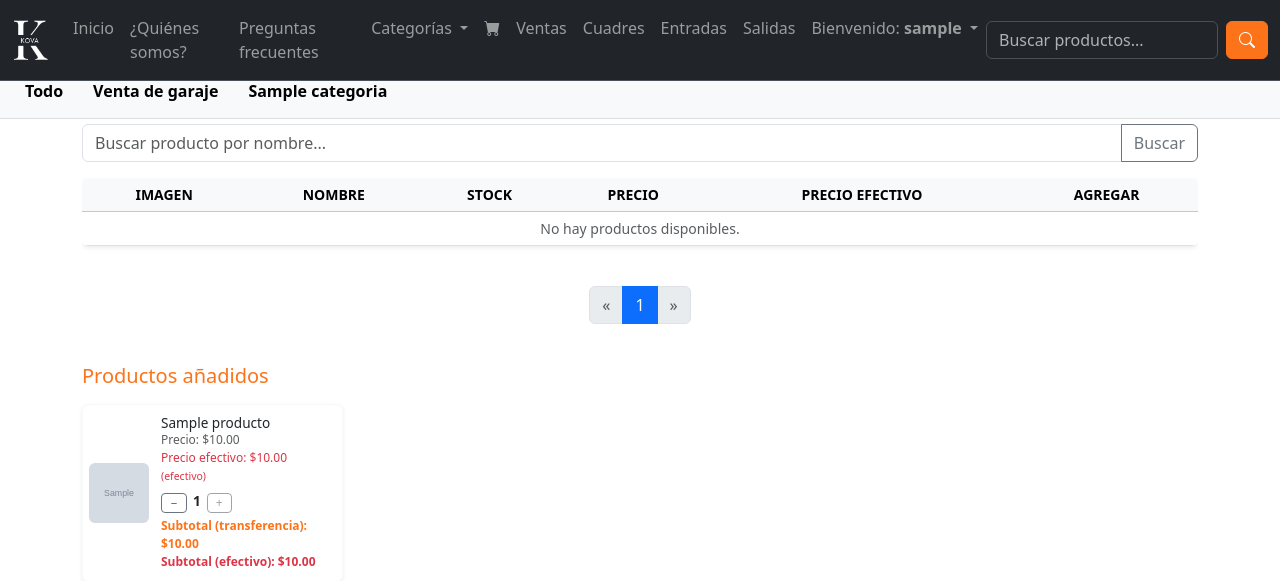
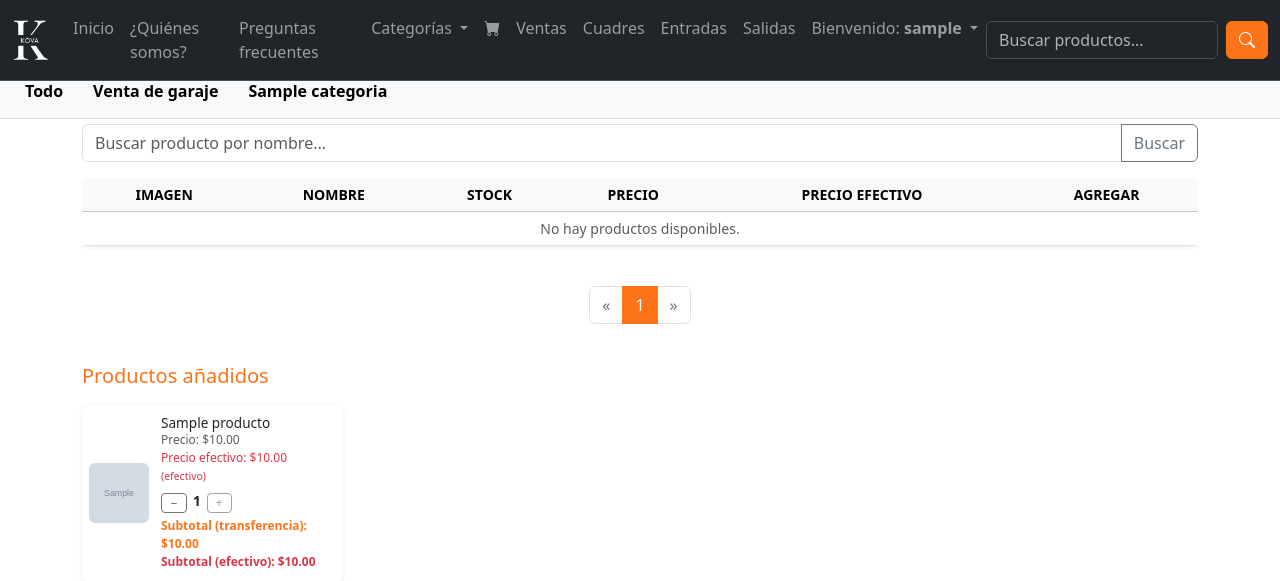
Before and after one commit to ElenaHS/Kovamarket, a Django app: page /ventas/nueva/ in a window 1280 px wide. Shown: the top 581 px of the page. Run offline with Django 5.2, Linux system fonts and the light colour scheme; a user stored in the database is signed in; tables that the repository leaves empty hold one stand-in row (values such as "Sample post"); grey boxes marked "Sample" are stand-in pictures.

Commit message:
Paginacion ok

```diff
--- a/Tienda/templates/nueva_venta.html
+++ b/Tienda/templates/nueva_venta.html
@@ -5,7 +5,6 @@
 
 {% block content %}
 <div class="container mt-4">
-
 
     <!-- Mensajes -->
     {% if messages %}
@@ -65,30 +64,90 @@
         </table>
     </div>
 
-    <!-- Paginación -->
+    <!-- Paginación Mejorada - MOSTRAR SOLO 5 PÁGINAS -->
     <div class="d-flex justify-content-center mb-4">
-        <nav>
+        <nav aria-label="Page navigation">
             <ul class="pagination">
+                <!-- Flecha anterior -->
                 {% if productos.has_previous %}
                     <li class="page-item">
-                        <a class="page-link" href="?buscar={{ buscar }}&page={{ productos.previous_page_number }}">&laquo;</a>
+                        <a class="page-link" href="?buscar={{ buscar }}&page={{ productos.previous_page_number }}" aria-label="Previous">
+                            <span aria-hidden="true">&laquo;</span>
+                        </a>
                     </li>
                 {% else %}
-                    <li class="page-item disabled"><span class="page-link">&laquo;</span></li>
+                    <li class="page-item disabled"><span class="page-link" aria-hidden="true">&laquo;</span></li>
                 {% endif %}
 
-                {% for num in productos.paginator.page_range %}
-                    <li class="page-item {% if productos.number == num %}active{% endif %}">
-                        <a class="page-link" href="?buscar={{ buscar }}&page={{ num }}">{{ num }}</a>
-                    </li>
-                {% endfor %}
+                <!-- Lógica para mostrar solo 5 páginas con puntos suspensivos -->
+                {% with total_pages=productos.paginator.num_pages current_page=productos.number %}
+                    {% if total_pages <= 5 %}
+                        <!-- Si hay 5 o menos páginas, mostrar todas -->
+                        {% for num in productos.paginator.page_range %}
+                            {% if num == current_page %}
+                                <li class="page-item active"><span class="page-link">{{ num }}</span></li>
+                            {% else %}
+                                <li class="page-item"><a class="page-link" href="?buscar={{ buscar }}&page={{ num }}">{{ num }}</a></li>
+                            {% endif %}
+                        {% endfor %}
+                    {% else %}
+                        <!-- Si hay más de 5 páginas, usar lógica avanzada -->
+                        {% if current_page <= 3 %}
+                            <!-- Mostrar páginas 1 a 4, luego puntos y última página -->
+                            {% for num in productos.paginator.page_range %}
+                                {% if num <= 4 %}
+                                    {% if num == current_page %}
+                                        <li class="page-item active"><span class="page-link">{{ num }}</span></li>
+                                    {% else %}
+                                        <li class="page-item"><a class="page-link" href="?buscar={{ buscar }}&page={{ num }}">{{ num }}</a></li>
+                                    {% endif %}
+                                {% endif %}
+                            {% endfor %}
+                            <li class="page-item page-item-disabled-dots"><span class="page-link">...</span></li>
+                            <li class="page-item"><a class="page-link" href="?buscar={{ buscar }}&page={{ total_pages }}">{{ total_pages }}</a></li>
+                        {% elif current_page >= total_pages|add:"-2" %}
+                            <!-- Mostrar primera página, puntos y últimas 4 páginas -->
+                            <li class="page-item"><a class="page-link" href="?buscar={{ buscar }}&page=1">1</a></li>
+                            <li class="page-item page-item-disabled-dots"><span class="page-link">...</span></li>
+                            {% for num in productos.paginator.page_range %}
+                                {% if num >= total_pages|add:"-3" %}
+                                    {% if num == current_page %}
+                                        <li class="page-item active"><span class="page-link">{{ num }}</span></li>
+                                    {% else %}
+                                        <li class="page-item"><a class="page-link" href="?buscar={{ buscar }}&page={{ num }}">{{ num }}</a></li>
+                                    {% endif %}
+                                {% endif %}
+                            {% endfor %}
+                        {% else %}
+                            <!-- Mostrar primera página, puntos, páginas alrededor de la actual, puntos y última página -->
+                            <li class="page-item"><a class="page-link" href="?buscar={{ buscar }}&page=1">1</a></li>
+                            <li class="page-item page-item-disabled-dots"><span class="page-link">...</span></li>
 
+                            {% for num in productos.paginator.page_range %}
+                                {% if num >= current_page|add:"-1" and num <= current_page|add:"1" %}
+                                    {% if num == current_page %}
+                                        <li class="page-item active"><span class="page-link">{{ num }}</span></li>
+                                    {% else %}
+                                        <li class="page-item"><a class="page-link" href="?buscar={{ buscar }}&page={{ num }}">{{ num }}</a></li>
+                                    {% endif %}
+                                {% endif %}
+                            {% endfor %}
+
+                            <li class="page-item page-item-disabled-dots"><span class="page-link">...</span></li>
+                            <li class="page-item"><a class="page-link" href="?buscar={{ buscar }}&page={{ total_pages }}">{{ total_pages }}</a></li>
+                        {% endif %}
+                    {% endif %}
+                {% endwith %}
+
+                <!-- Flecha siguiente -->
                 {% if productos.has_next %}
                     <li class="page-item">
-                        <a class="page-link" href="?buscar={{ buscar }}&page={{ productos.next_page_number }}">&raquo;</a>
+                        <a class="page-link" href="?buscar={{ buscar }}&page={{ productos.next_page_number }}" aria-label="Next">
+                            <span aria-hidden="true">&raquo;</span>
+                        </a>
                     </li>
                 {% else %}
-                    <li class="page-item disabled"><span class="page-link">&raquo;</span></li>
+                    <li class="page-item disabled"><span class="page-link" aria-hidden="true">&raquo;</span></li>
                 {% endif %}
             </ul>
         </nav>
@@ -260,5 +319,40 @@
         padding: 0 8px;
         font-size: 0.75rem;
     }
+
+    /* ESTILOS DE PAGINACIÓN PERSONALIZADOS */
+    .pagination .page-link {
+        color: #fc7319;
+        border: 1px solid #fc7319;
+        background-color: white;
+        transition: all 0.3s ease;
+    }
+
+    .pagination .page-link:hover {
+        color: white;
+        background-color: #fc7319;
+        border-color: #fc7319;
+    }
+
+    .pagination .page-item.active .page-link {
+        color: white;
+        background-color: #fc7319;
+        border-color: #fc7319;
+    }
+
+    .pagination .page-item.disabled .page-link {
+        color: #6c757d;
+        background-color: white;
+        border-color: #dee2e6;
+    }
+
+    /* Estilo para los puntos suspensivos en la paginación */
+    .page-item-disabled-dots .page-link {
+        pointer-events: none;
+        cursor: default;
+        color: #6c757d;
+        background-color: #f8f9fa;
+        border-color: #dee2e6;
+    }
 </style>
 {% endblock %}
```
Also changed, not shown: Tienda/templates/gestionar_venta.html (+12 -12 lines), Tienda/templates/inicio.html (+6 -6 lines), Tienda/templates/listar_cuadre.html (+12 -12 lines), Tienda/templates/listar_entrada.html (+12 -12 lines), Tienda/templates/listar_productos.html (+13 -13 lines), Tienda/templates/listar_salida.html (+18 -22 lines).
